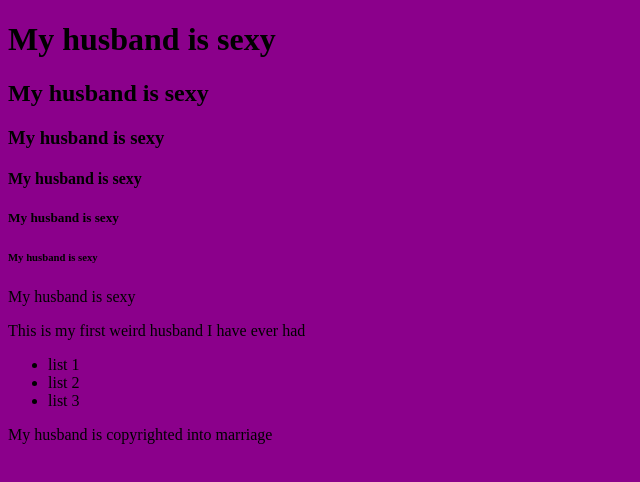
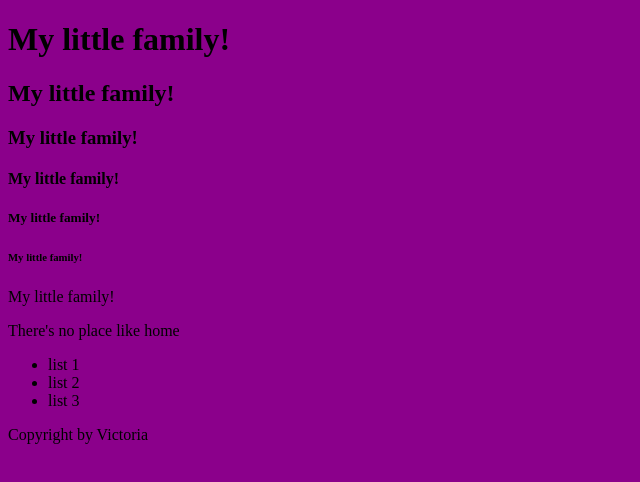
Before and after one commit to Victoriajester/Victoriajester.github.io, a plain HTML site: page index.html in a window 1280 px wide. Shown: the whole page, without its empty margins (0-640 px from the left). Drawn offline with Linux system fonts and the light colour scheme.

Commit message:
renamed page

```diff
--- a/index.html
+++ b/index.html
@@ -3,18 +3,18 @@
 
     <head>
         <meta charset="utf-8">
-        <title>My First Homepage</title>
+        <title>My Family</title>
         <link rel="stylesheet" href="/styles.css">
     </head>
     <body>
         <header>
-            <h1 id="id">My husband is sexy</h1>
-            <h2 class="class">My husband is sexy</h2>
-            <h3 class="class">My husband is sexy</h3>
-            <h4 class="class">My husband is sexy</h4>
-            <h5 class="class">My husband is sexy</h5>
-            <h6 class="class">My husband is sexy</h6>
-            <h7 class="class">My husband is sexy</h7>
+            <h1 id="id">My little family!</h1>
+            <h2 class="class">My little family!</h2>
+            <h3 class="class">My little family!</h3>
+            <h4 class="class">My little family!</h4>
+            <h5 class="class">My little family!</h5>
+            <h6 class="class">My little family!</h6>
+            <h7 class="class">My little family!</h7>
 
             <nav>
 
@@ -23,7 +23,7 @@
         </header>
 
         <main>
-        <p>This is my first weird husband I have ever had</p>
+        <p>There's no place like home</p>
 
             <Ul>
                 <li>list 1</li>
@@ -34,7 +34,7 @@
         </main>
 
         <footer>
-        My husband is copyrighted into marriage
+         Copyright by Victoria
         </footer>
 
     </body>
```
